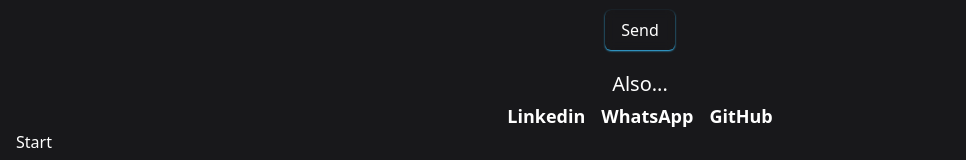
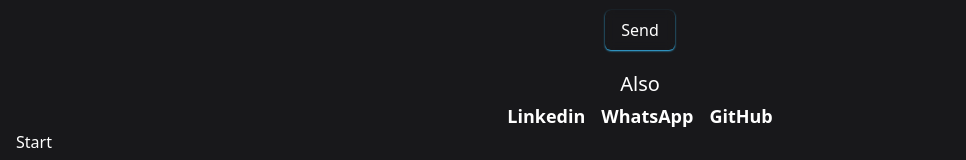
Before and after one commit to LuisEnrique25/portfolio, a React (Vite) app: page /contact in a window 1280 px wide. Shown: the part 434-594 px from the top of the page, without its empty margins (0-966 px from the left). Built offline with nearby package versions, Linux system fonts and the light colour scheme.

Commit message:
Maquetacion y estilos agregados, faltaria el btn de navegacion

```diff
--- a/src/pages/Contact.jsx
+++ b/src/pages/Contact.jsx
@@ -60,7 +60,7 @@ const Contact = () => {
         </form>
 
         <section className='w-full'>
-          <h2 className='text-center text-lg sm:text-xl pb-1'>Also...</h2>
+          <h2 className='text-center text-lg sm:text-xl pb-1'>Also</h2>
           <ul className='flex gap-4 justify-center'>
             <Link to="https://www.linkedin.com/in/luis-reyes-1732a3227/" target='_blank' className='sm:text-lg hover:underline hover:text-blue-500 font-semibold'>Linkedin</Link>
             <Link to="https://wa.me/522215870242" target='_blank' className='sm:text-lg hover:underline hover:text-emerald-500 font-semibold'>WhatsApp</Link>
```
